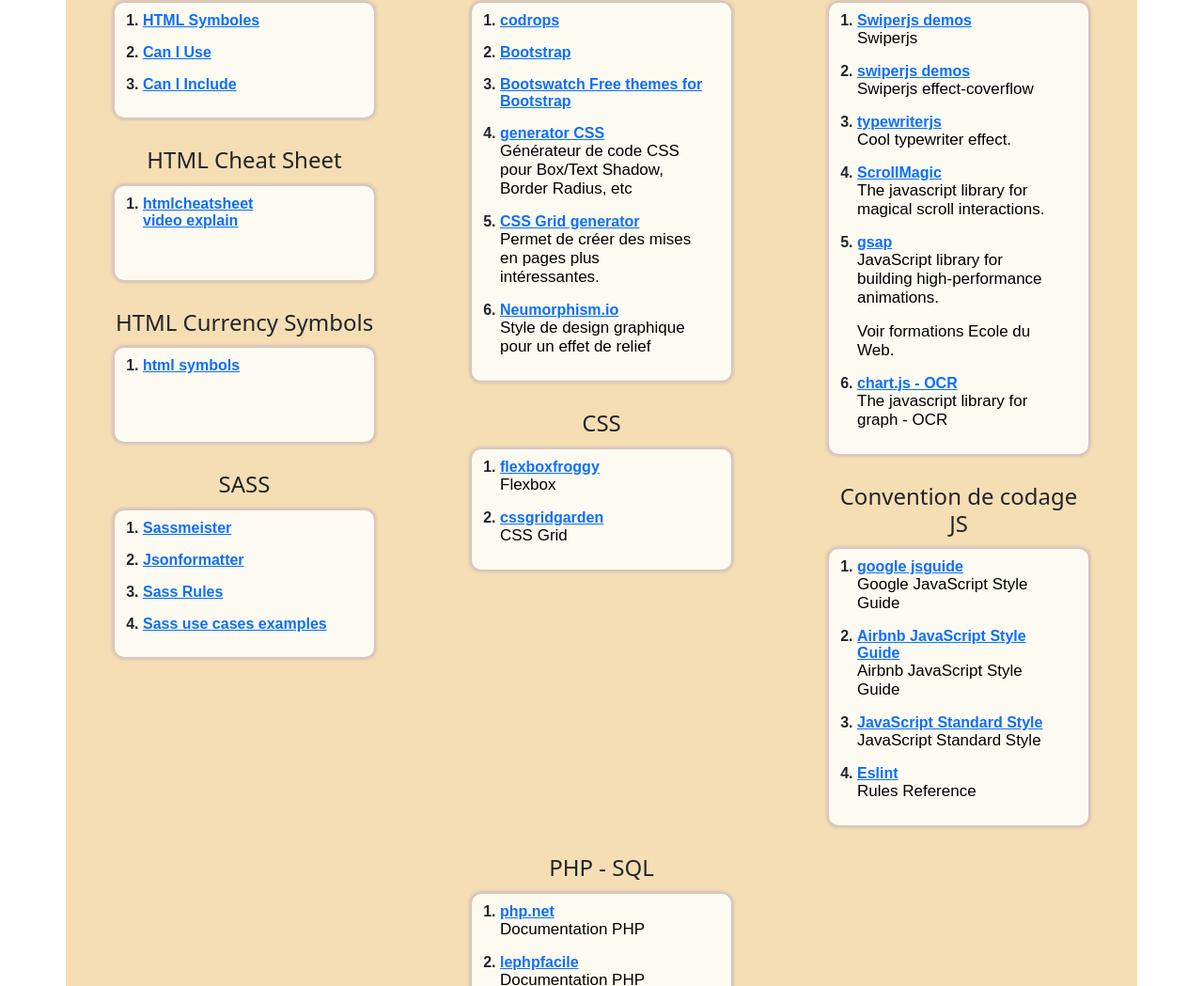
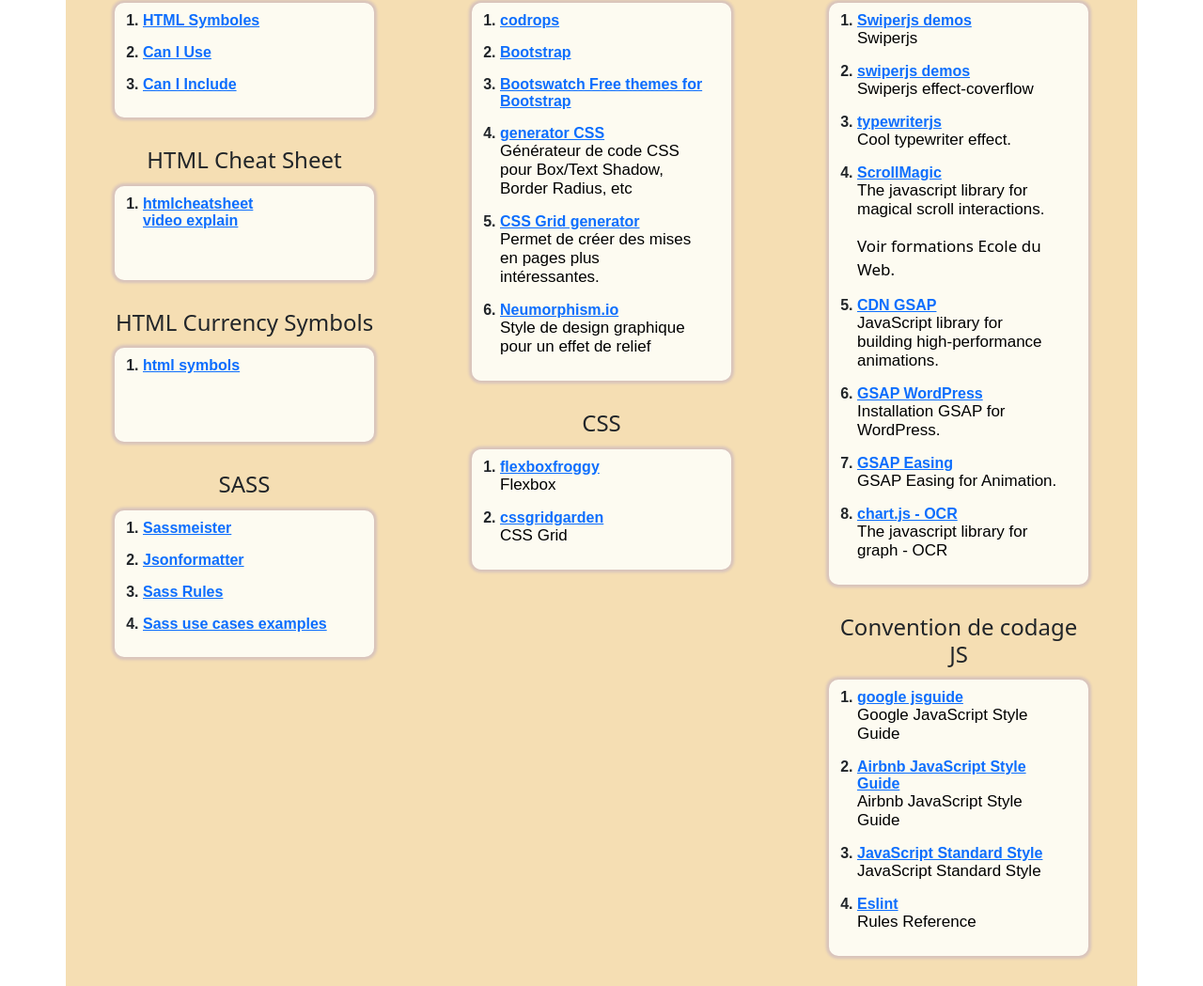
Before and after one commit to prestationweb42/Dev-Tools-WebSite, a plain HTML site: page index.html in a window 1280 px wide. Shown: the part 2162-3211 px from the top of the page at 94% size. Drawn offline with nearby package versions, Linux system fonts and the light colour scheme.

Commit message:
add links for library GSAP

```diff
--- a/index.html
+++ b/index.html
@@ -659,17 +659,37 @@
                                 interactions.
                             </p>
                         </li>
+                        <p>Voir formations Ecole du Web.</p>
                         <li>
                             <a
                                 href="https://cdnjs.com/libraries/gsap"
                                 target="_blank"
-                                >gsap</a
+                                >CDN GSAP</a
                             >
                             <p>
                                 JavaScript library for building high-performance
                                 animations.
                             </p>
-                            <p>Voir formations Ecole du Web.</p>
+                        </li>
+                        <li>
+                            <a
+                                href="https://gsap.com/resources/Wordpress#installation"
+                                target="_blank"
+                                >GSAP WordPress</a
+                            >
+                            <p>
+                                Installation GSAP for WordPress.
+                            </p>
+                        </li>
+                        <li>
+                            <a
+                                href="https://gsap.com/docs/v3/Eases"
+                                target="_blank"
+                                >GSAP Easing</a
+                            >
+                            <p>
+                                GSAP Easing for Animation.
+                            </p>
                         </li>
                         <li>
                             <a
```
